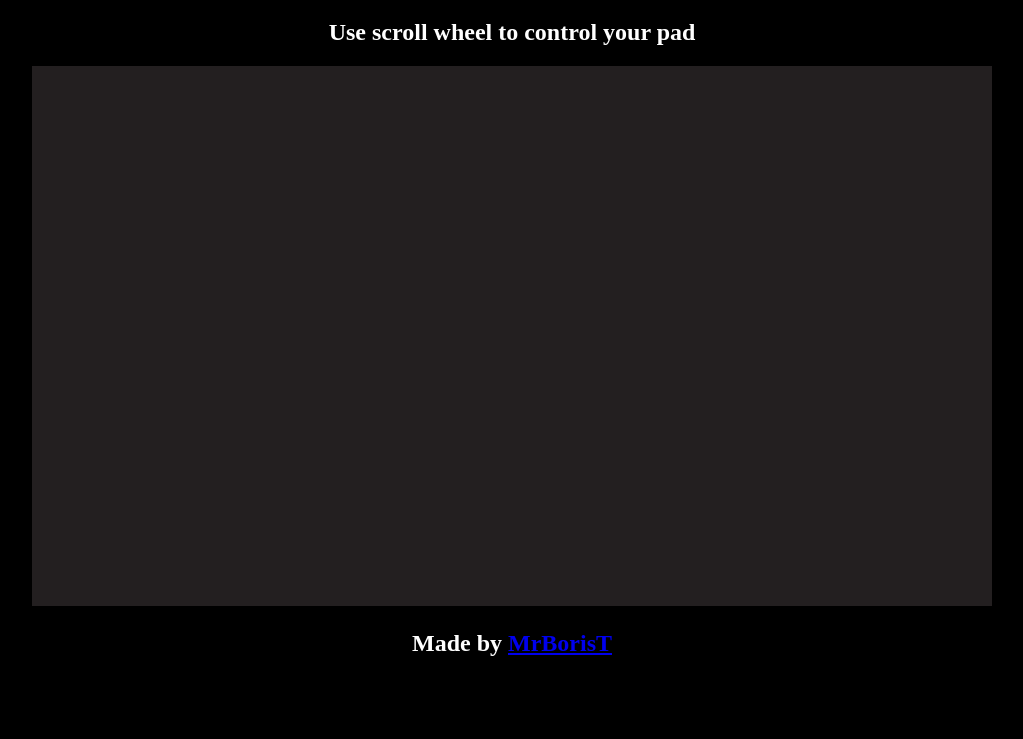
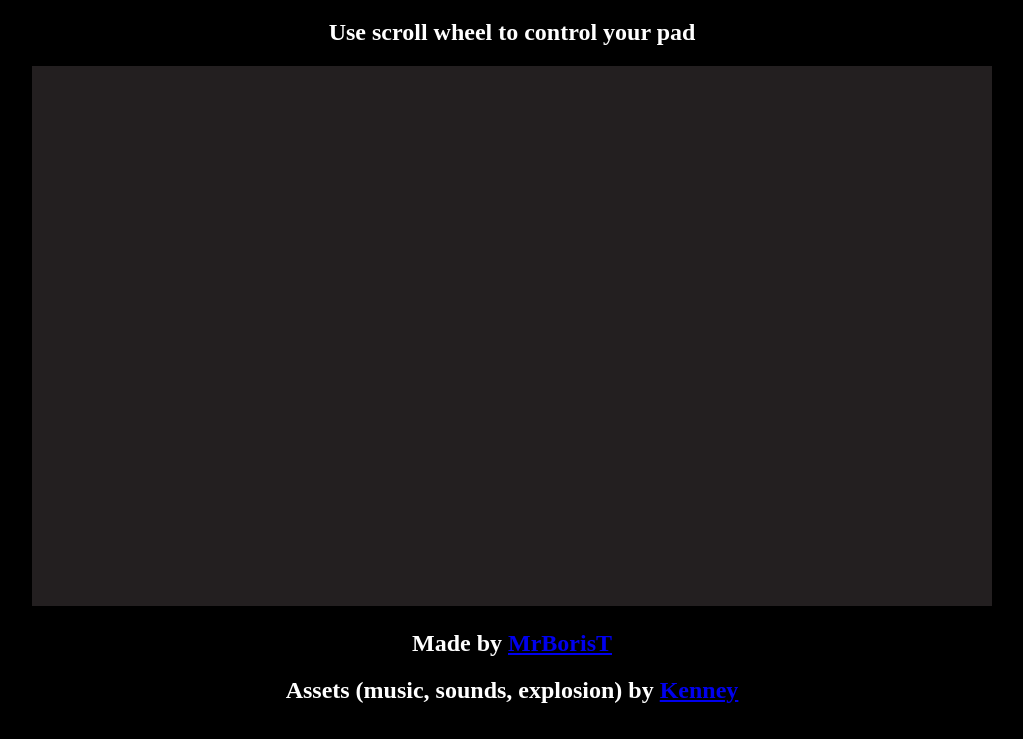
Before and after one commit to MrBorisT/PongMaybe, a plain HTML site: page index.html in a window 1280 px wide. Shown: the part 61-800 px from the top of the page, without its empty margins (128-1151 px from the left). Drawn offline with Linux system fonts and the light colour scheme; no server answers.

Commit message:
Bounce fixes: minimum Y force, more bounce from pad edges. Creadits to Kenney

```diff
--- a/index.html
+++ b/index.html
@@ -20,6 +20,10 @@
 
     <div>
       <h2>Made by <a href="https://github.com/MrBorisT/">MrBorisT</a></h2>
+      <h2>
+        Assets (music, sounds, explosion) by
+        <a href="https://www.kenney.nl/">Kenney</a>
+      </h2>
     </div>
     <script src="Build/build.loader.js"></script>
     <script>
```
Also changed, not shown: 3 other files.
